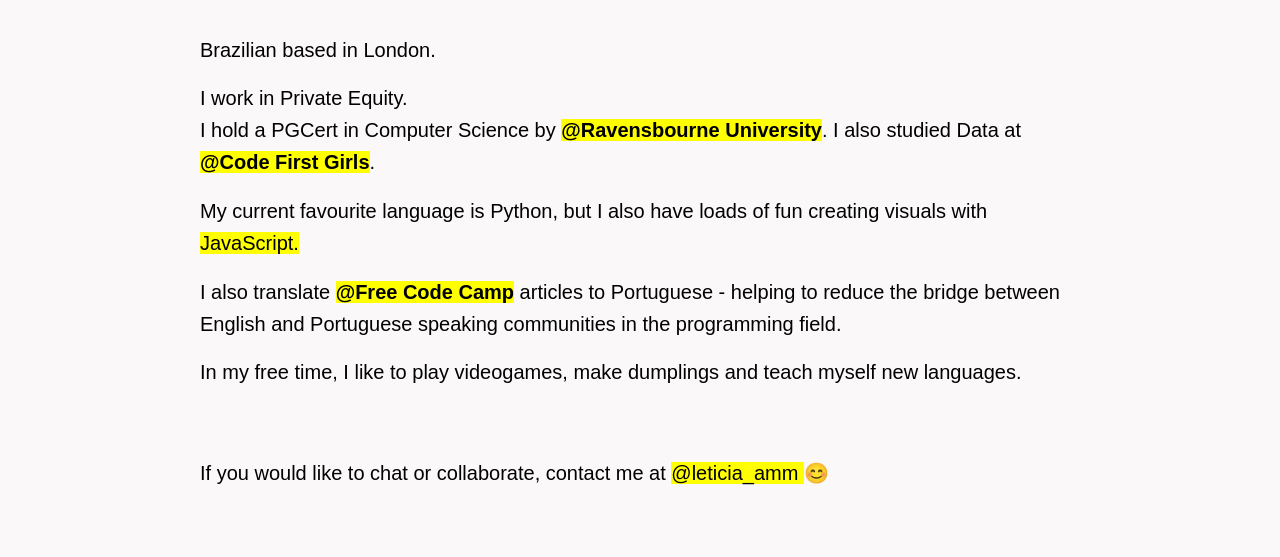
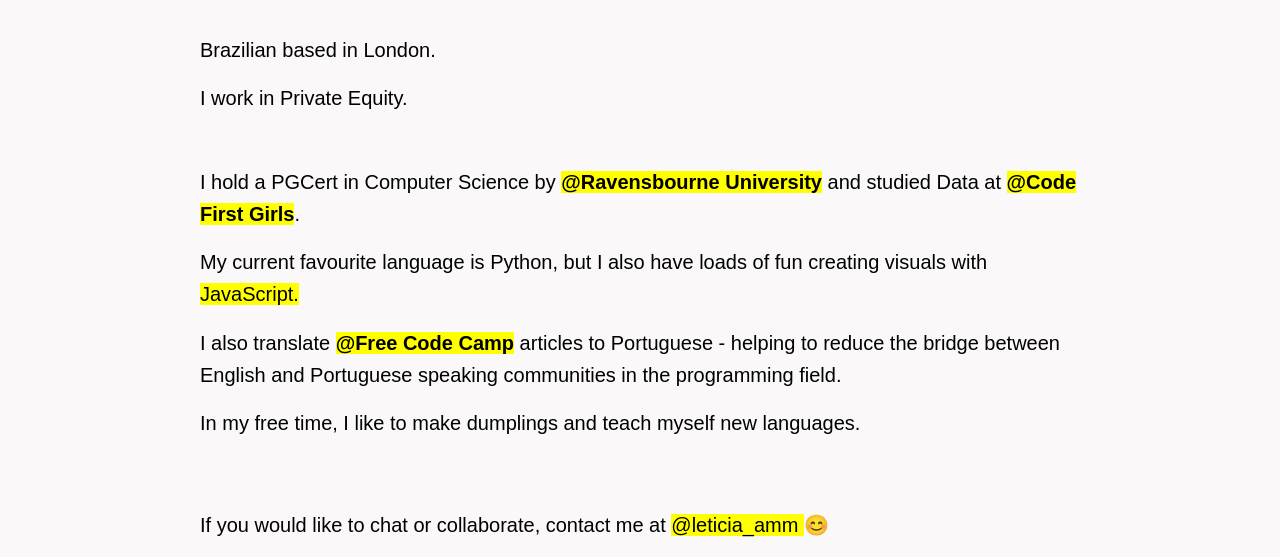
Before and after one commit to leticiad7/portfolio, a plain HTML site: page about.html in a window 1280 px wide. Shown: the part 305-862 px from the top of the page. Before the commit the page ends 811 px from the top, so only its background shows below. Drawn offline with Linux system fonts and the light colour scheme; a web font is replaced by a local one.

Commit message:
Update about.html

```diff
--- a/about.html
+++ b/about.html
@@ -47,17 +47,17 @@
      <br>
     <h2>Brazilian based in London. </h2>
 
-    <h2> I work in Private Equity. <br>
-      I hold a PGCert in Computer Science by <a
-        href="https://www.ravensbourne.ac.uk/" target="_blank" ><mark class="blue1"><b>@Ravensbourne University</b></mark></a>.       I also studied Data at <a
-        href="https://codefirstgirls.com/" target="_blank" ><mark class="blue1"><b>@Code First Girls</b></mark></a>.
-    </h2>
+    <h2> I work in Private Equity. </h2>
+    <br>
+    <h2> I hold a PGCert in Computer Science by <a
+        href="https://www.ravensbourne.ac.uk/" target="_blank" ><mark class="blue1"><b>@Ravensbourne University</b></mark></a> and
+      studied Data at <a href="https://codefirstgirls.com/" target="_blank" ><mark class="blue1"><b>@Code First Girls</b></mark></a>. </h2>
 
      <h2>My current favourite language is Python, but I also have loads of fun creating visuals with <a href="creative-coding.html" target="_blank" ><mark class="blue1">JavaScript.</mark></a></h2>
 
     <h2>I also translate <a href="https://www.freecodecamp.org/portuguese/" target="_blank" ><mark class="blue1"><b>@Free Code Camp</b></mark></a> articles to Portuguese - helping to reduce the bridge between English and Portuguese speaking communities in the programming field.</h2>
 
-    <h2> In my free time, I like to play videogames, make dumplings and teach myself new languages.</h2>
+    <h2> In my free time, I like to make dumplings and teach myself new languages.</h2>
 
     <br>
     <br>
```
